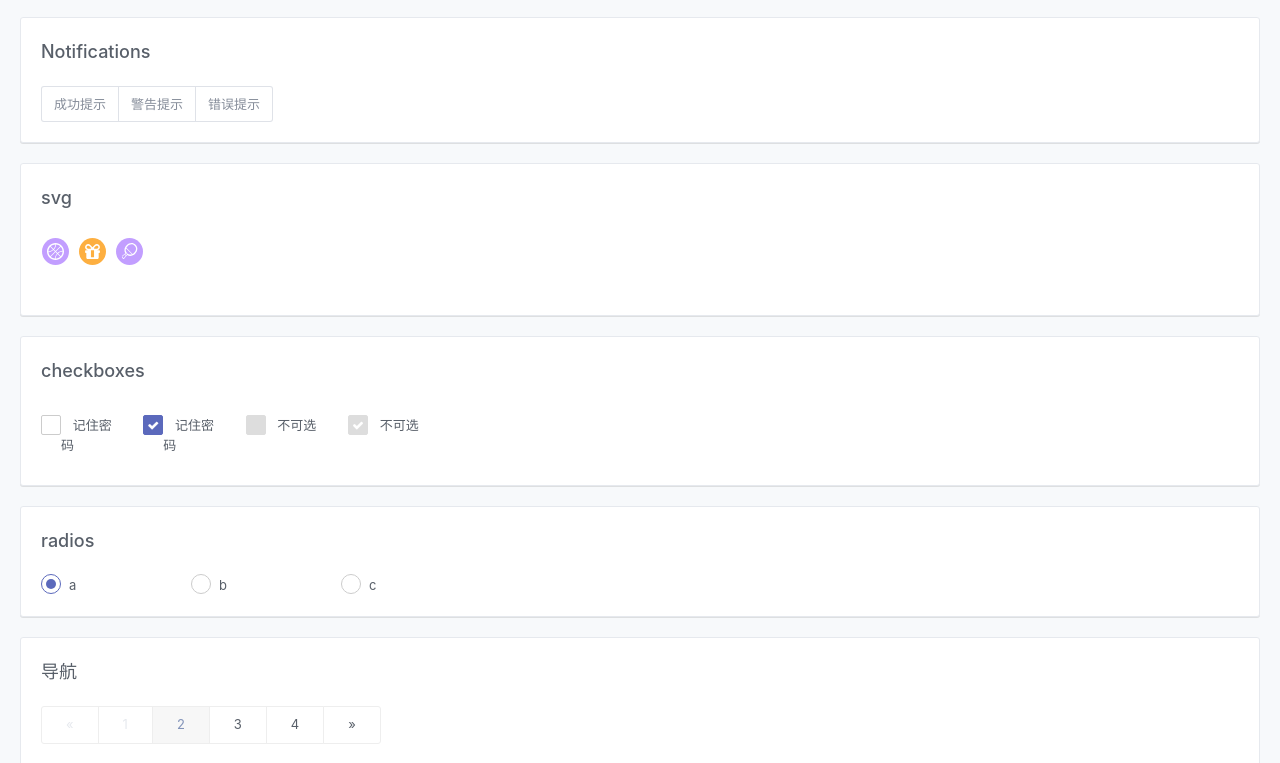
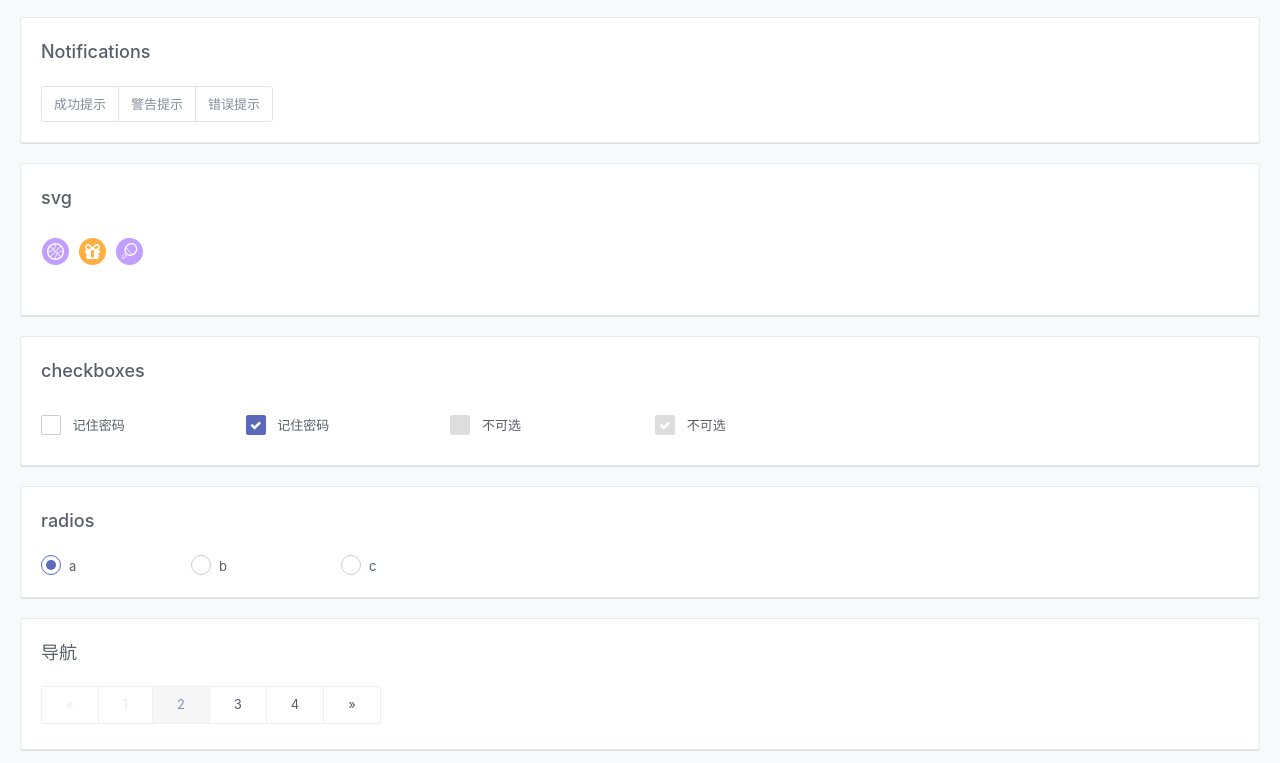
Before and after one commit to arus07/arus07.github.io, a plain HTML site: page index.html in a window 1280 px wide. Shown: the part 2037-2800 px from the top of the page. Drawn offline with Linux system fonts and the light colour scheme.

Commit message:
Update index.html

```diff
--- a/index.html
+++ b/index.html
@@ -342,7 +342,7 @@
                 <div class="main-block p20sp">
                     <h4>checkboxes</h4>
                     <div class="row">
-                        <div class="col-md-1">
+                        <div class="col-sm-2">
                             <div class="checkbox cb-checkbox">
                                 <label>
                                     <input type="checkbox" value="">
@@ -351,7 +351,7 @@
                                 </label>
                             </div>
                         </div>
-                        <div class="col-md-1">
+                        <div class="col-sm-2">
                             <div class="checkbox cb-checkbox">
                                 <label>
                                     <input type="checkbox" value="" checked="">
@@ -360,7 +360,7 @@
                                 </label>
                             </div>
                         </div>
-                        <div class="col-md-1">
+                        <div class="col-sm-2">
                             <div class="checkbox cb-checkbox">
                                 <label>
                                     <input type="checkbox" value="" disabled="">
@@ -369,7 +369,7 @@
                                 </label>
                             </div>
                         </div>
-                        <div class="col-md-1">
+                        <div class="col-sm-2">
                             <div class="checkbox cb-checkbox">
                                 <label>
                                     <input type="checkbox" value="" disabled="" checked="">
```
